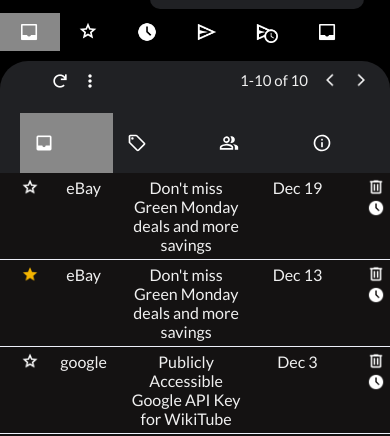
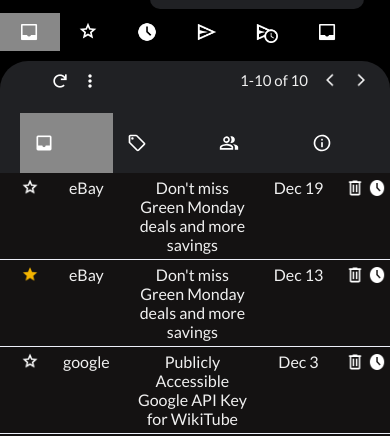
Before and after one commit to shalombi/Appsus_up_v_1.2, a plain HTML site: page index.html in a window 390 px wide. Both pictures are taken after a click on the link "Email". Shown: the part 349-785 px from the top of the page. Drawn offline with Linux system fonts and the light colour scheme; files whose address does not match are found by name; a web font is replaced by a local one.

Commit message:
Add files via upload

```diff
--- a/assets/style/apps/mail/mail-app.css
+++ b/assets/style/apps/mail/mail-app.css
@@ -814,7 +814,7 @@ header {
 
     .mail-preview {
         gap: 18px;
-        grid-template-columns: 0.1fr 0.3fr 0.65fr 0.4fr 0.15fr;
+        grid-template-columns: 0.1fr 0.3fr 0.6fr 0.3fr 0.2fr;
 
         padding: 5px;
     }
@@ -878,4 +878,16 @@ header {
     .user-img-icon {
         display: none;
     }
+
+    .prev-btns-right {
+        display: flex;
+        width: 20px;
+        height: 20px;
+        gap: 4px;
+    }
+
+    .prev-btns-right img {
+        margin-left: 0px;
+
+    }
 }
```
